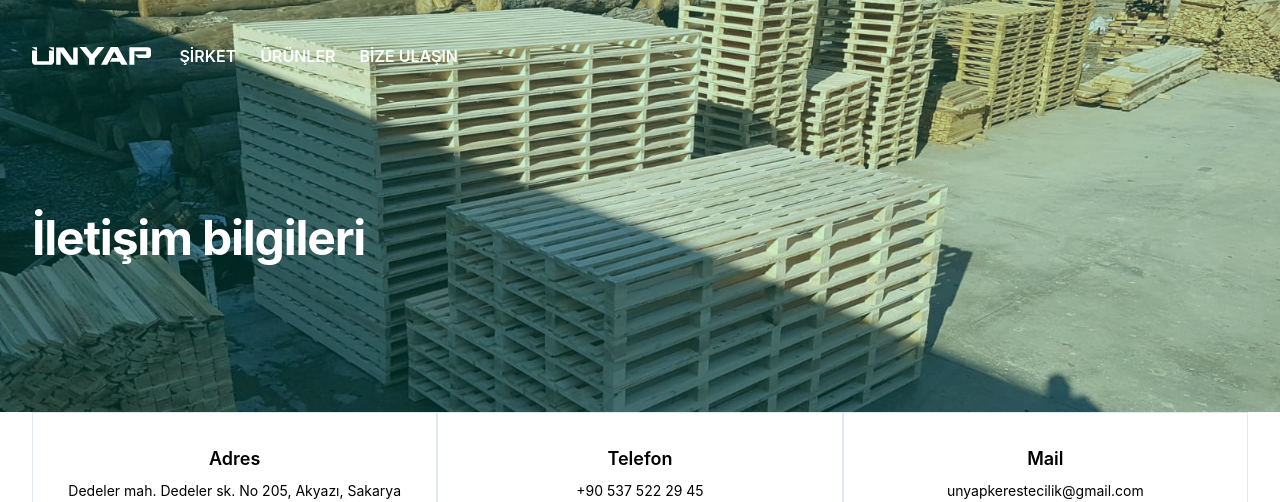
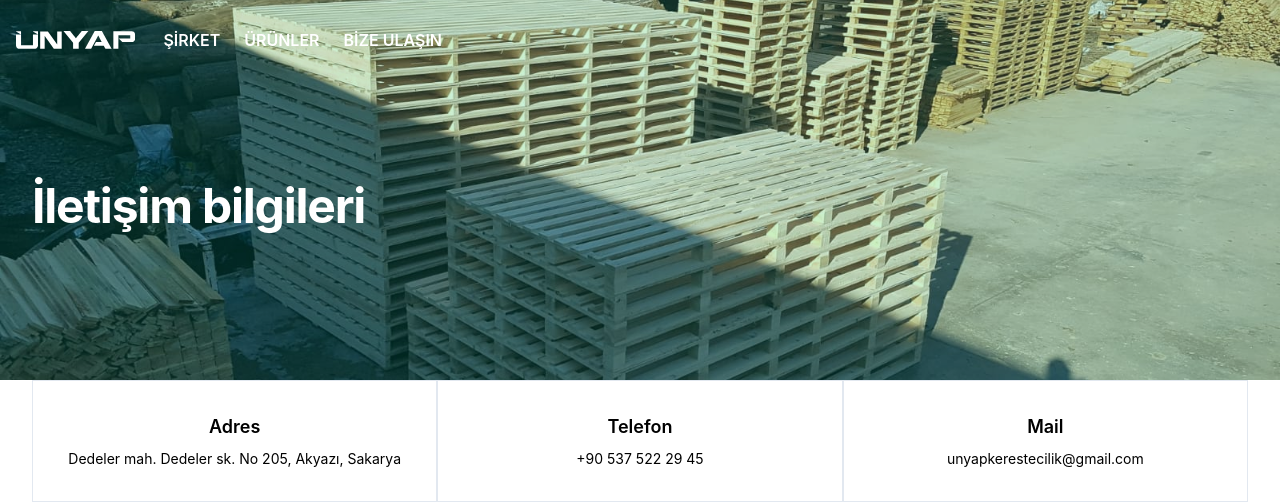
Before and after one commit to erkanunluturk/unyap, a Jekyll site: the page built from contact.markdown, in a window 1280 px wide. Shown: the top 502 px of the page. Built offline with Jekyll 4.4.1, drawn with Linux system fonts in a browser that asks for light colours; grey boxes are pictures that could not be loaded.

Commit message:
Update header.html

```diff
--- a/_includes/header.html
+++ b/_includes/header.html
@@ -18,7 +18,7 @@
   {% endif %}
   <div class="relative z-20" style="background-color: rgba(0, 184, 148, 0.2)">
     <nav>
-      <div class="container p-4 md:px-8 md:py-8 mx-auto flex items-center">
+      <div class="p-4 flex items-center">
         <a aria-label="{{ site.data.company.title }}" href="/">
           {% include_relative assets/images/logo.svg %}
         </a>
```
